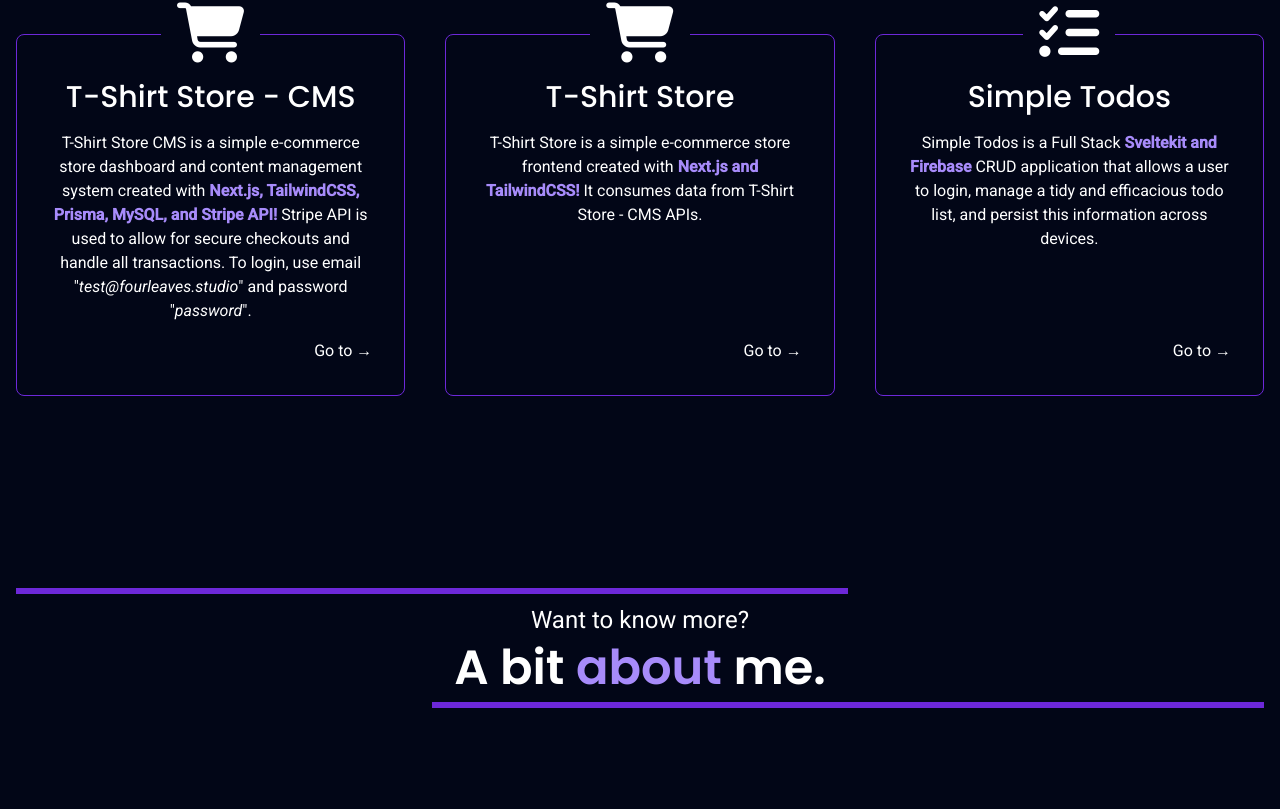
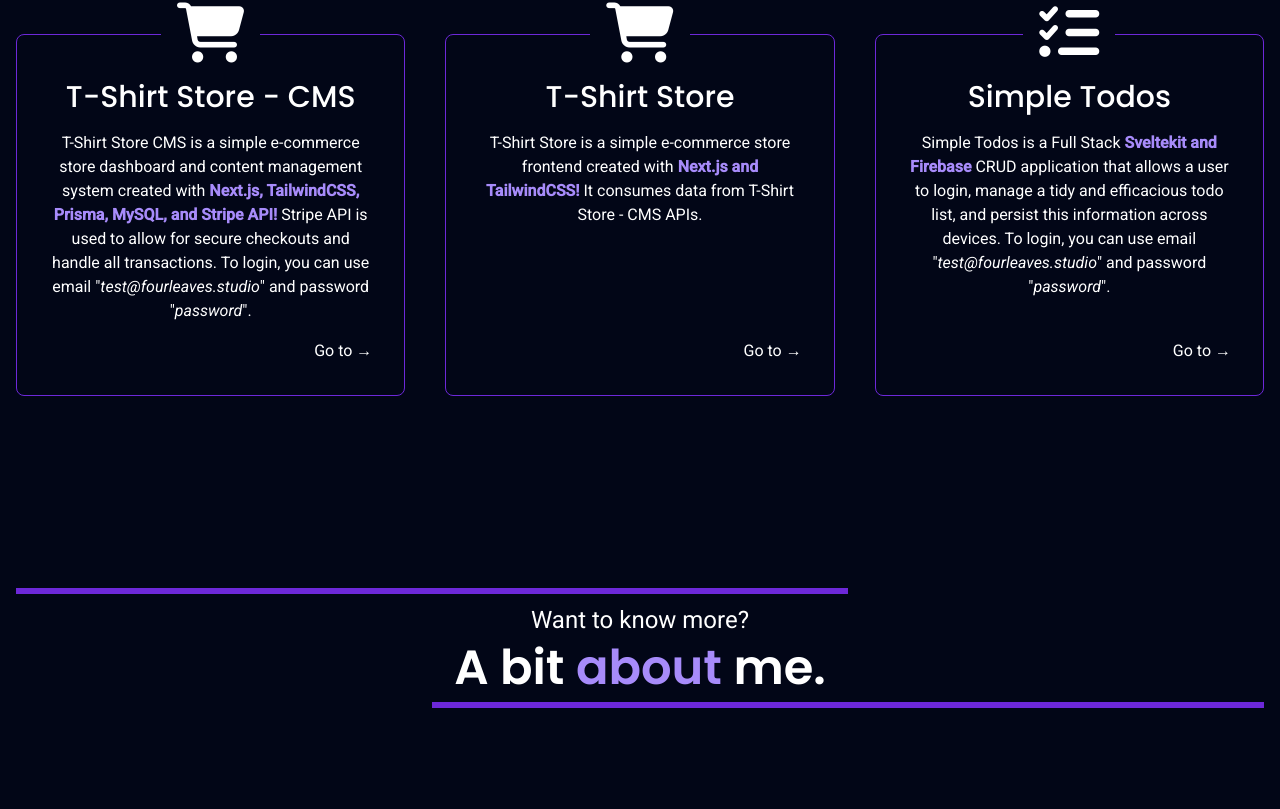
Before and after one commit to tigaron/portofolio-svelte, a SvelteKit app: page / in a window 1280 px wide. Shown: the part 1015-1824 px from the top of the page. Built offline with nearby package versions, Linux system fonts and the light colour scheme.

Commit message:
fix: update project todos

```diff
--- a/src/components/Main.svelte
+++ b/src/components/Main.svelte
@@ -8,7 +8,7 @@
 			icon: 'fa-solid fa-cart-shopping',
 			href: 'https://store-admin.fourleaves.studio/',
 			content:
-				'<p>T-Shirt Store CMS is a simple e-commerce store dashboard and content management system created with <strong class="text-violet-400">Next.js, TailwindCSS, Prisma, MySQL, and Stripe API!</strong> Stripe API is used to allow for secure checkouts and handle all transactions. To login, use email "<em>test@fourleaves.studio</em>" and password "<em>password</em>".</p>'
+				'<p>T-Shirt Store CMS is a simple e-commerce store dashboard and content management system created with <strong class="text-violet-400">Next.js, TailwindCSS, Prisma, MySQL, and Stripe API!</strong> Stripe API is used to allow for secure checkouts and handle all transactions. To login, you can use email "<em>test@fourleaves.studio</em>" and password "<em>password</em>".</p>'
 		},
 		{
 			name: 'T-Shirt Store',
@@ -22,7 +22,7 @@
 			icon: 'fa-solid fa-list-check',
 			href: 'https://todos.fourleaves.studio/',
 			content:
-				'<p>Simple Todos is a Full Stack <strong class="text-violet-400">Sveltekit and Firebase</strong> CRUD application that allows a user to login, manage a tidy and efficacious todo list, and persist this information across devices.</p>'
+				'<p>Simple Todos is a Full Stack <strong class="text-violet-400">Sveltekit and Firebase</strong> CRUD application that allows a user to login, manage a tidy and efficacious todo list, and persist this information across devices. To login, you can use email "<em>test@fourleaves.studio</em>" and password "<em>password</em>".</p>'
 		},
 	];
 
```
